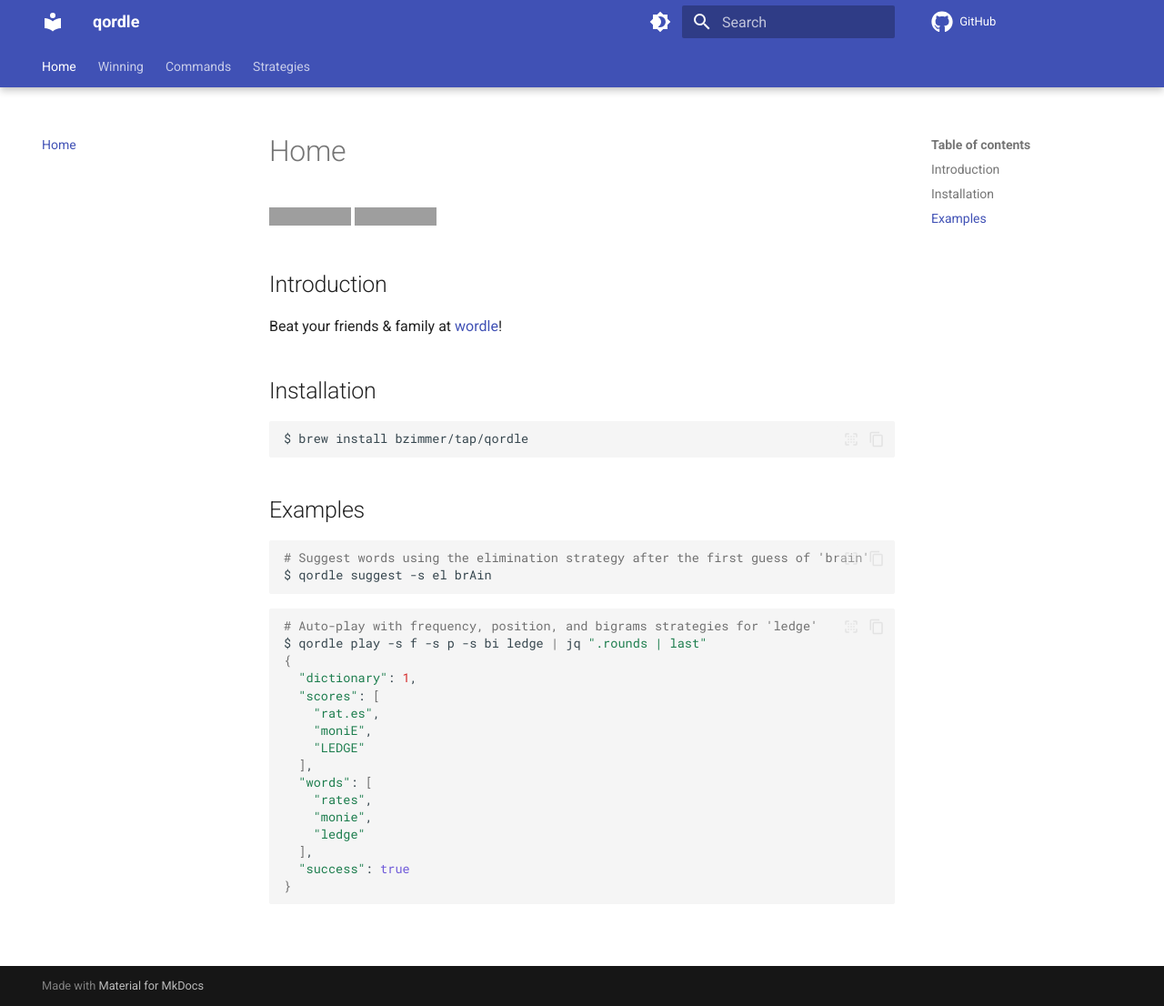
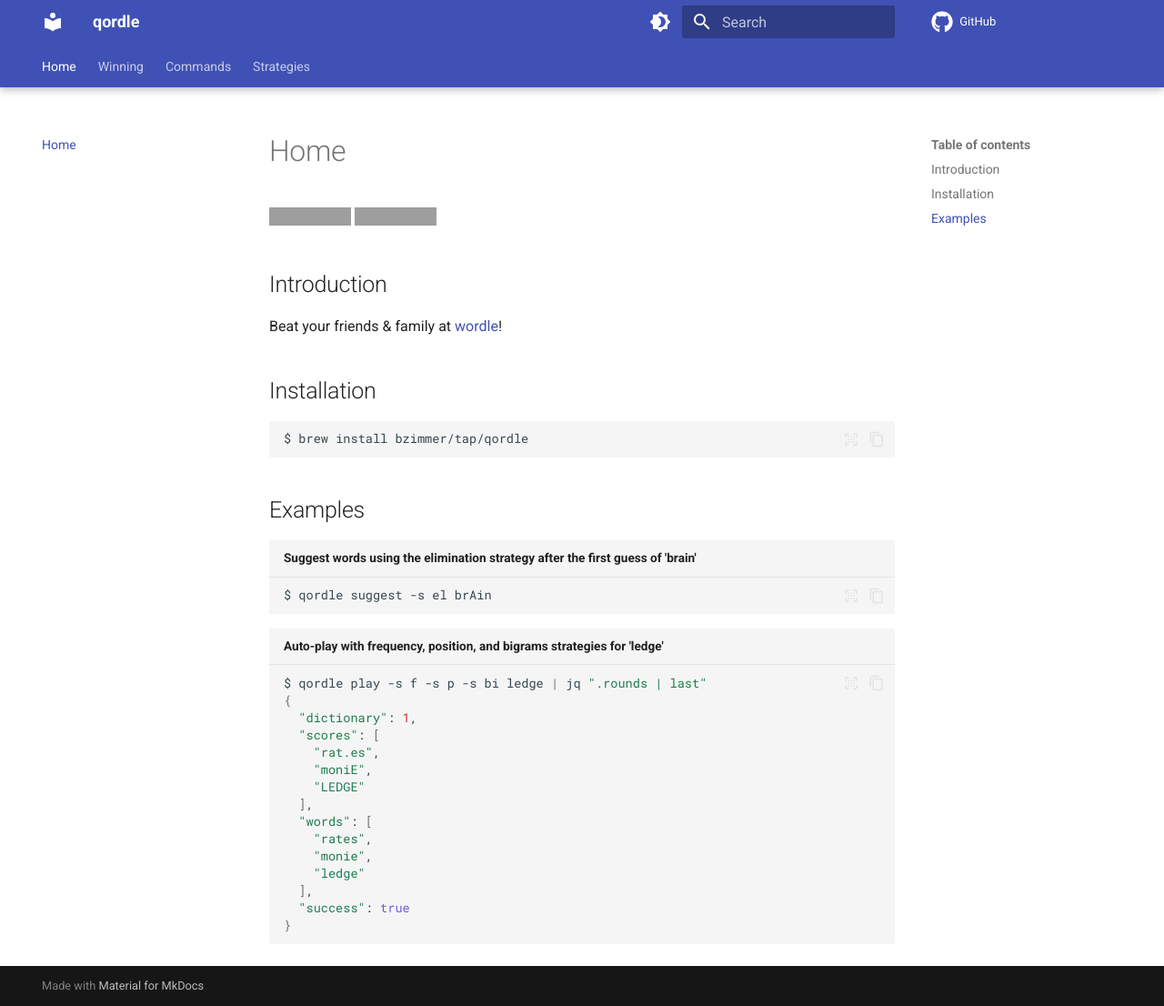
Before and after one commit to bzimmer/qordle, an MkDocs documentation site: the page built from docs/index.md, in a window 1280 px wide and 1106 px high. Shown: the whole window at 91% size. Built offline with MkDocs 1.6.1 and Material for MkDocs 9.7.7, drawn with Linux system fonts in a browser that asks for light colours; comment, search, counter and statistics services are not loaded; grey boxes are pictures that could not be loaded.

````diff
--- a/docs/index.md
+++ b/docs/index.md
@@ -15,13 +15,11 @@
 
 ## Examples
 
-```shell
-# Suggest words using the elimination strategy after the first guess of 'brain'
+```shell title="Suggest words using the elimination strategy after the first guess of 'brain'"
 $ qordle suggest -s el brAin
 ```
 
-```shell
-# Auto-play with frequency, position, and bigrams strategies for 'ledge'
+```shell title="Auto-play with frequency, position, and bigrams strategies for 'ledge'"
 $ qordle play -s f -s p -s bi ledge | jq ".rounds | last"
 {
   "dictionary": 1,
--- a/mkdocs.yml
+++ b/mkdocs.yml
@@ -45,6 +45,9 @@
   - https://unpkg.com/tablesort@5.3.0/dist/tablesort.min.js
   - js/tablesort.js
 
+extra_css:
+  - css/extra.css
+
 markdown_extensions:
   - pymdownx.critic
   - pymdownx.caret
````
Also changed, not shown: docs/commands.md (+15 -2 lines), docs/commands/ranks.md (+3 -2 lines), docs/winning.md (+5 -5 lines).
